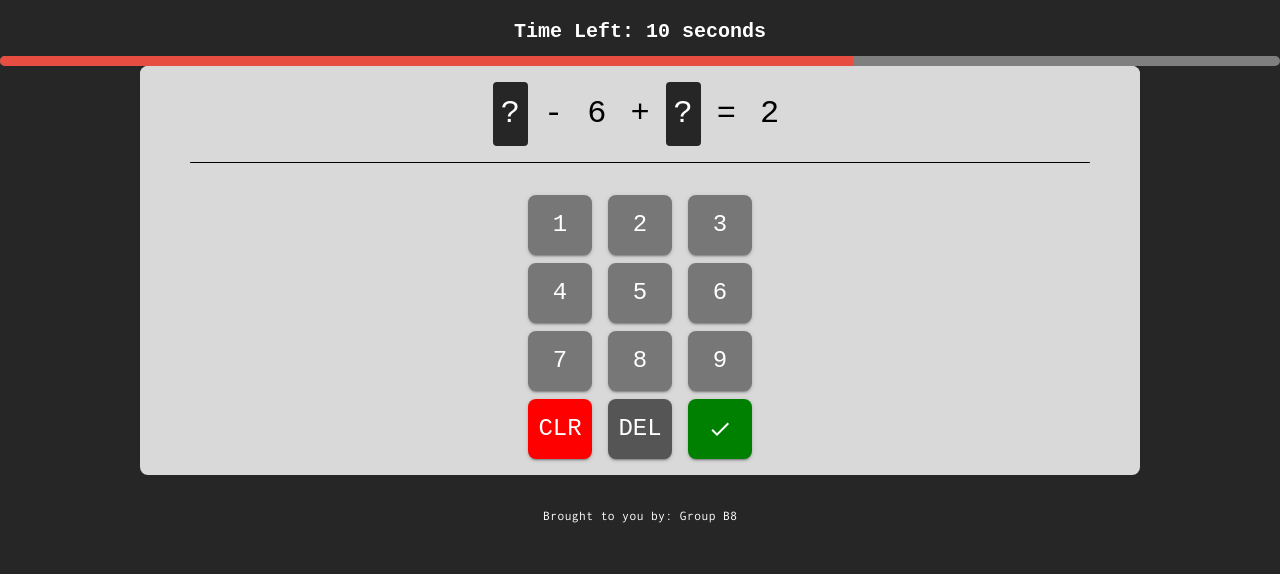
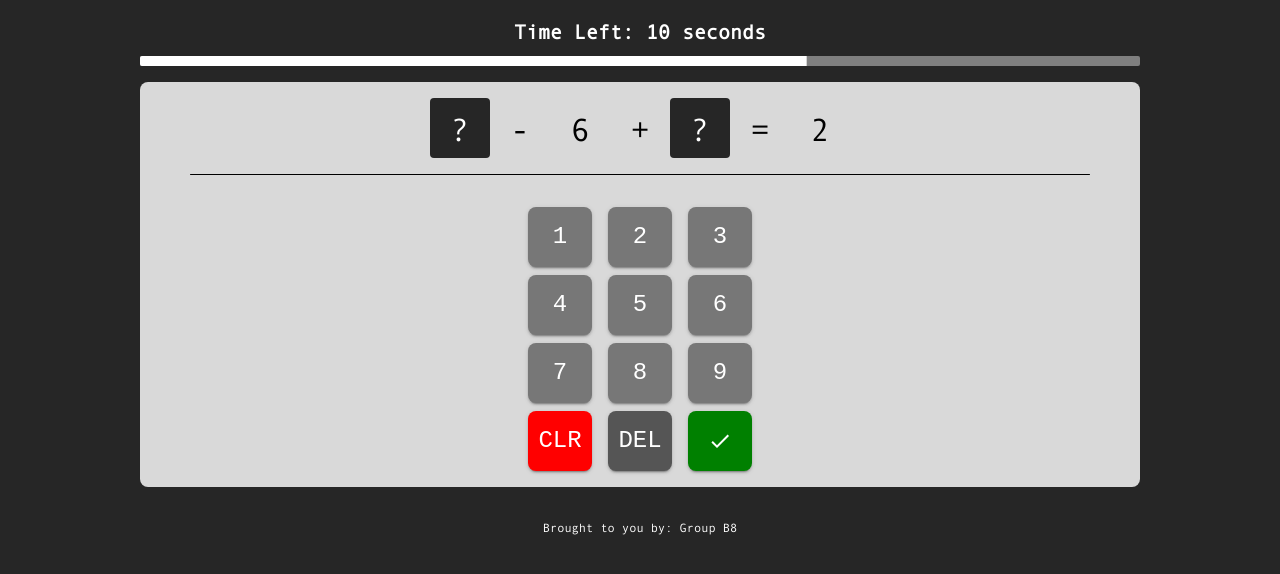
Before and after one commit to listenrwt/fill-in-the-math-client, a Next.js app: page /game in a window 1280 px wide. Shown: the top 574 px of the page. Built offline with nearby package versions, Linux system fonts and the light colour scheme; no server answers.

Commit message:
style: fixed calculator UI according to specification doc.

```diff
--- a/src/app/components/game/ui/calculator_display.tsx
+++ b/src/app/components/game/ui/calculator_display.tsx
@@ -21,32 +21,26 @@ const CalculatorDisplay = ({ question }: CalculatorDisplayProps) => {
         display: 'flex',
         justifyContent: 'center',
         alignItems: 'center',
-        bgcolor: '#D9D9D9',
         p: 2,
         borderRadius: 2,
-        fontSize: '2rem',
-        fontWeight: 'bold',
-        gap: 1,
-        color: '#000',
-        fontFamily: 'Andale Mono, monospace',
       }}
     >
       {question.map((item, index) => (
-        <Typography
+        <Box
           key={index}
           sx={{
             p: 1,
             borderRadius: 1,
             bgcolor: item === MathSymbol.Blank ? '#262626' : 'transparent',
-            color: item === MathSymbol.Blank ? '#fff' : '#000',
-            fontSize: '2rem',
-            minWidth: 30,
-            textAlign: 'center',
-            fontFamily: 'Andale Mono, monospace',
+            color: item === MathSymbol.Blank ? '#ffffff' : '#000000',
+            width: '60px',
+            height: '60px',
           }}
         >
-          {item === MathSymbol.Blank ? '?' : item}
-        </Typography>
+          <Typography sx={{ fontSize: '2rem', textAlign: 'center' }}>
+            {item === MathSymbol.Blank ? '?' : item}
+          </Typography>
+        </Box>
       ))}
     </Box>
   );
--- a/src/app/components/game/ui/game_action.tsx
+++ b/src/app/components/game/ui/game_action.tsx
@@ -3,6 +3,8 @@ import React, { useEffect } from 'react';
 
 import { Avatar, Box, Button, Card, CardContent, Grid2, Typography } from '@mui/material';
 import io, { Socket } from 'socket.io-client';
+
+import Stroke from './stroke';
 
 // Define a simple Player interface
 interface Player {
@@ -76,30 +78,31 @@ const GameAction: React.FC<GameActionProps> = ({ onActionComplete }) => {
       sx={{
         borderRadius: 2,
         padding: 2,
-        bgcolor: '#5E5E5E',
         minHeight: '50vh', // Takes half screen height
         display: 'flex', // Enables flexbox centering
         flexDirection: 'column', // Ensures everything stacks properly
-        width: { xs: '90%', sm: '90%', md: '100%' }, // Full width to center properly
-        // maxWidth: '1500px', // Prevents excessive stretching
+        width: '100%', // Full width to center properly
         margin: '0 auto', // Centers the container horizontally
       }}
     >
-      <Typography variant="h5" align="center" sx={{ marginBottom: 2, color: 'white' }}>
-        Correct! Selection
+      <Typography variant="h5" align="center" sx={{ marginBottom: 2, color: '#000000' }}>
+        Correct! Select Action
       </Typography>
-      <Typography align="center" sx={{ marginBottom: 4, color: 'white' }}>
-        Heal yourself for 5 seconds or Remove 5 seconds from another player
+      <Typography align="center" sx={{ marginBottom: 1, color: '#000000' }}>
+        Heal self for 5 seconds or Remove 5 seconds from another player
       </Typography>
+
+      <Stroke />
 
       <Box
         sx={{
+          marginTop: 3,
           display: 'flex',
           flexWrap: 'wrap',
           justifyContent: 'center',
           gap: 2,
           width: '100%',
-          //maxWidth: '1500px', // Limit maximum width to ensure cards fit in one row
+          height: { md: '300px' },
         }}
       >
         {allPlayers.map((player) => (
@@ -107,7 +110,7 @@ const GameAction: React.FC<GameActionProps> = ({ onActionComplete }) => {
             key={player.id}
             sx={{
               width: { xs: '100%', sm: '50%', md: '22%' },
-              minWidth: { xs: '80px', sm: '140px', md: '200px' },
+              minWidth: { xs: '100px', sm: '140px', md: '200px' },
               maxWidth: '250px',
               mb: 2,
             }}
@@ -133,6 +136,7 @@ const GameAction: React.FC<GameActionProps> = ({ onActionComplete }) => {
                     flexDirection: 'column',
                     alignItems: { xs: 'flex-start', md: 'center' },
                     width: '100%',
+                    minWidth: '160px',
                   }}
                 >
                   <Typography variant="subtitle1">{player.username}</Typography>
--- a/src/app/components/game/ui/in_game_timer.tsx
+++ b/src/app/components/game/ui/in_game_timer.tsx
@@ -23,14 +23,19 @@ const InGameTimer = ({ duration = 30 }: InGameTimerProps) => {
   }, [duration]);
 
   return (
-    <Box sx={{ width: '100%', textAlign: 'center', mt: 2 }}>
+    <Box
+      sx={{
+        display: 'flex',
+        flexDirection: 'column',
+      }}
+    >
       {/* Timer Text */}
       <Typography
         variant="h6"
         sx={{
           color: '#ffffff',
-          fontFamily: 'Andale Mono, monospace',
           fontWeight: 'bold',
+          textAlign: 'center',
         }}
         mb={1}
       >
@@ -42,12 +47,16 @@ const InGameTimer = ({ duration = 30 }: InGameTimerProps) => {
         variant="determinate"
         value={progress}
         sx={{
+          maxWidth: 1000,
+          width: '100%',
+          margin: '0 auto',
           bgcolor: '#7F7F7F',
           height: 10,
-          borderRadius: 5,
+          borderRadius: 0.5,
           '& .MuiLinearProgress-bar': {
-            bgcolor: '#E74D40',
+            bgcolor: '#ffffff',
           },
+          mb: 2,
         }}
       />
     </Box>
--- a/src/app/game/page.tsx
+++ b/src/app/game/page.tsx
@@ -11,7 +11,7 @@ import InGameTimer from '../components/game/ui/in_game_timer';
 // Remember to use the correct colour and fonts
 export default function Page() {
   return (
-    <Grid2>
+    <Grid2 p={2}>
       {/* <InGameLeaderboard/> */}
       <InGameTimer duration={15} />
       <GameContainer />
```
